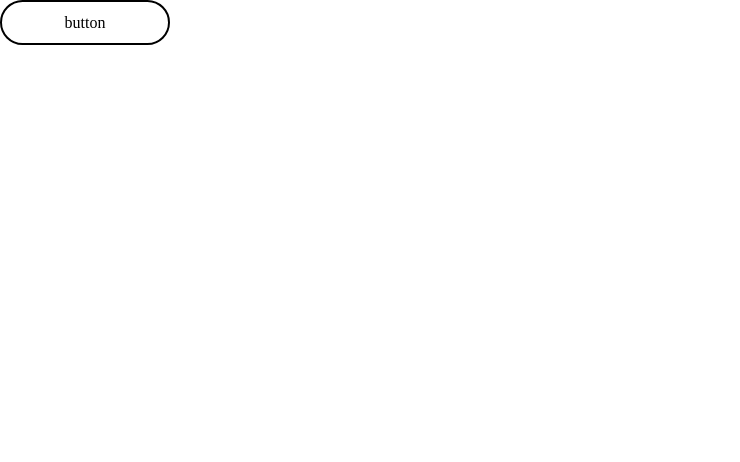
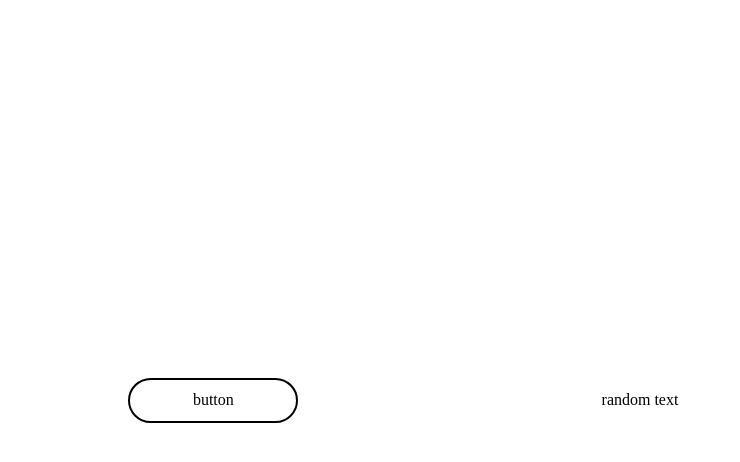
Before and after one commit to george-with-a-g/webComponents, a plain HTML site: page index.html in a window 1280 px wide. Shown: the whole page, without its empty margins (0-740 px from the left). Drawn offline with Linux system fonts and the light colour scheme.

Commit message:
Made changes to the index styling

```diff
--- a/index.html
+++ b/index.html
@@ -10,7 +10,9 @@
 
     <body>
         <button-card textValue="button"></button-card>
+        <text-card textValue="random text"></text-card>
         <script src="button.js"></script>
+        <script src="textcomponent.js"></script>
     </body>
 
 </html>
--- a/style.css
+++ b/style.css
@@ -1 +1,3 @@
 *{margin:0;padding:0;box-sizing:border-box;}
+
+body{display:grid;place-items:center;min-height:100vh;grid-template-columns:1fr 1fr 1fr;}
```
